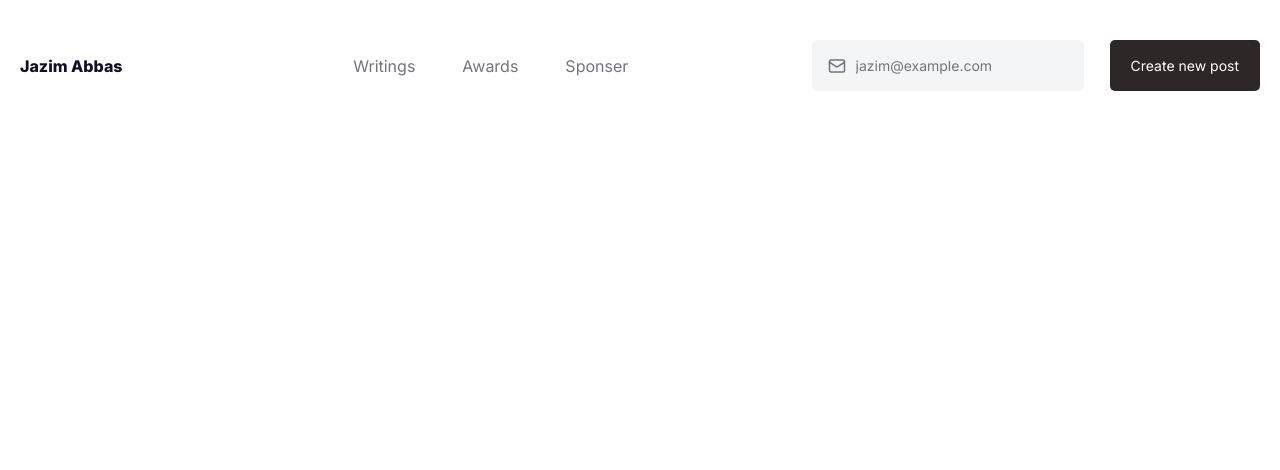
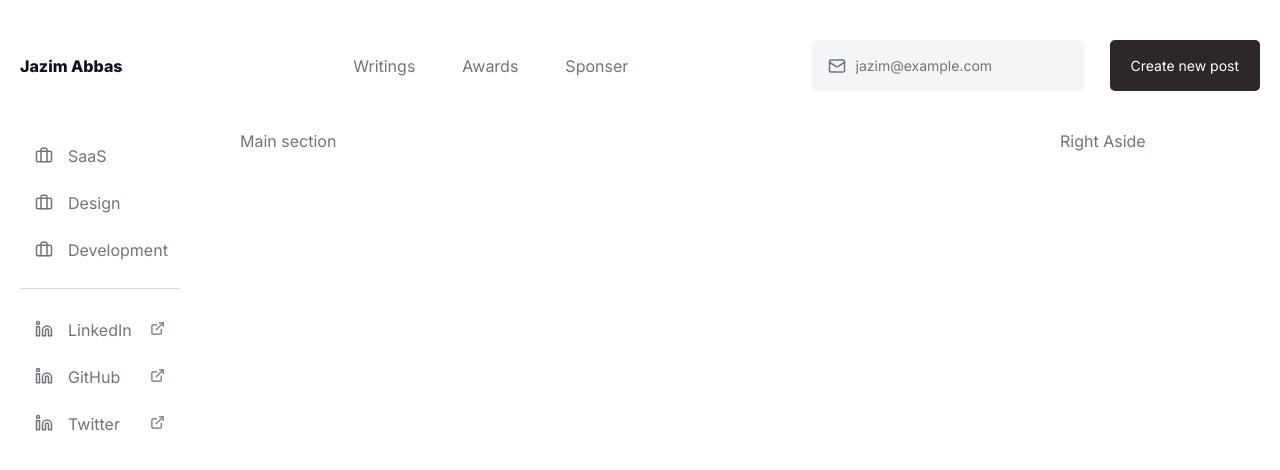
Before and after one commit to jazimabbas/personal-blog-codewell-challenge, a React (Vite) app: page / in a window 1280 px wide. Shown: the top 470 px of the page. Built offline with nearby package versions, Linux system fonts and the light colour scheme.

Commit message:
Added Left Aside Component

```diff
--- a/src/App.tsx
+++ b/src/App.tsx
@@ -1,10 +1,35 @@
+import { Navbar } from "./components/navbar";
+import { LeftAside } from "./components/left-aside";
 import { MaxWidthWrapper } from "./components/max-width";
-import { Navbar } from "./components/navbar";
+import styled from "styled-components";
 
 export default function App() {
   return (
     <MaxWidthWrapper>
       <Navbar />
+
+      <Main>
+        <LeftAside />
+        <MainSection>
+          <p>Main section</p>
+        </MainSection>
+        <RightAside>
+          <p>Right Aside</p>
+        </RightAside>
+      </Main>
     </MaxWidthWrapper>
   );
 }
+
+const Main = styled.main`
+  display: flex;
+  gap: 60px;
+`;
+
+const RightAside = styled.aside`
+  flex-basis: 200px;
+`;
+
+const MainSection = styled.section`
+  flex: 1;
+`;
--- /dev/null
+++ b/src/components/left-aside/index.tsx
@@ -0,0 +1,91 @@
+import styled from "styled-components";
+import { Briefcase, Linkedin, ExternalLink } from "lucide-react";
+
+export function LeftAside() {
+  return (
+    <Wrapper>
+      <Items>
+        <Item>
+          <Icon as={Briefcase} size={18} />
+          <p>SaaS</p>
+        </Item>
+        <Item>
+          <Icon as={Briefcase} size={18} />
+          <p>Design</p>
+        </Item>
+        <Item>
+          <Icon as={Briefcase} size={18} />
+          <p>Development</p>
+        </Item>
+      </Items>
+      <Divider />
+      <Items>
+        <Item>
+          <Linkedin size={18} />
+          <p>LinkedIn</p>
+          <ShareIconWrapper>
+            <ExternalLink size={15} />
+          </ShareIconWrapper>
+        </Item>
+        <Item>
+          <Linkedin size={18} />
+          <p>GitHub</p>
+          <ShareIconWrapper>
+            <ExternalLink size={15} />
+          </ShareIconWrapper>
+        </Item>
+        <Item>
+          <Linkedin size={18} />
+          <p>Twitter</p>
+          <ShareIconWrapper>
+            <ExternalLink size={15} />
+          </ShareIconWrapper>
+        </Item>
+      </Items>
+    </Wrapper>
+  );
+}
+
+const Wrapper = styled.aside`
+  --padding: 12px 15px;
+
+  flex-basis: 160px;
+`;
+
+const Items = styled.div`
+  display: flex;
+  flex-direction: column;
+`;
+
+const Item = styled.div`
+  cursor: pointer;
+  display: flex;
+  gap: 15px;
+  align-items: center;
+  padding: var(--padding);
+
+  &:hover {
+    background-color: var(--bg-light);
+    border-radius: 5px;
+  }
+
+  p {
+    margin-top: 3px;
+    flex: 1;
+  }
+`;
+
+const Divider = styled.div`
+  background-color: #dadada;
+  height: 1px;
+  width: 100%;
+  margin: 16px 0;
+`;
+
+const ShareIconWrapper = styled.div`
+  margin-left: auto;
+`;
+
+const Icon = styled.svg`
+  flex-shrink: 0;
+`;
--- a/src/components/navbar/index.tsx
+++ b/src/components/navbar/index.tsx
@@ -29,7 +29,7 @@ export function Navbar() {
   );
 }
 
-const Wrapper = styled.div`
+const Wrapper = styled.header`
   display: flex;
   padding: 40px 0;
   align-items: center;
--- a/src/styles/index.css
+++ b/src/styles/index.css
@@ -5,6 +5,7 @@
 
   --color-light-text: #70747d;
   --color-dark-text: #110e27;
+  --bg-light: #f3f5f7;
 
   --spacing: 20px;
 }
```
